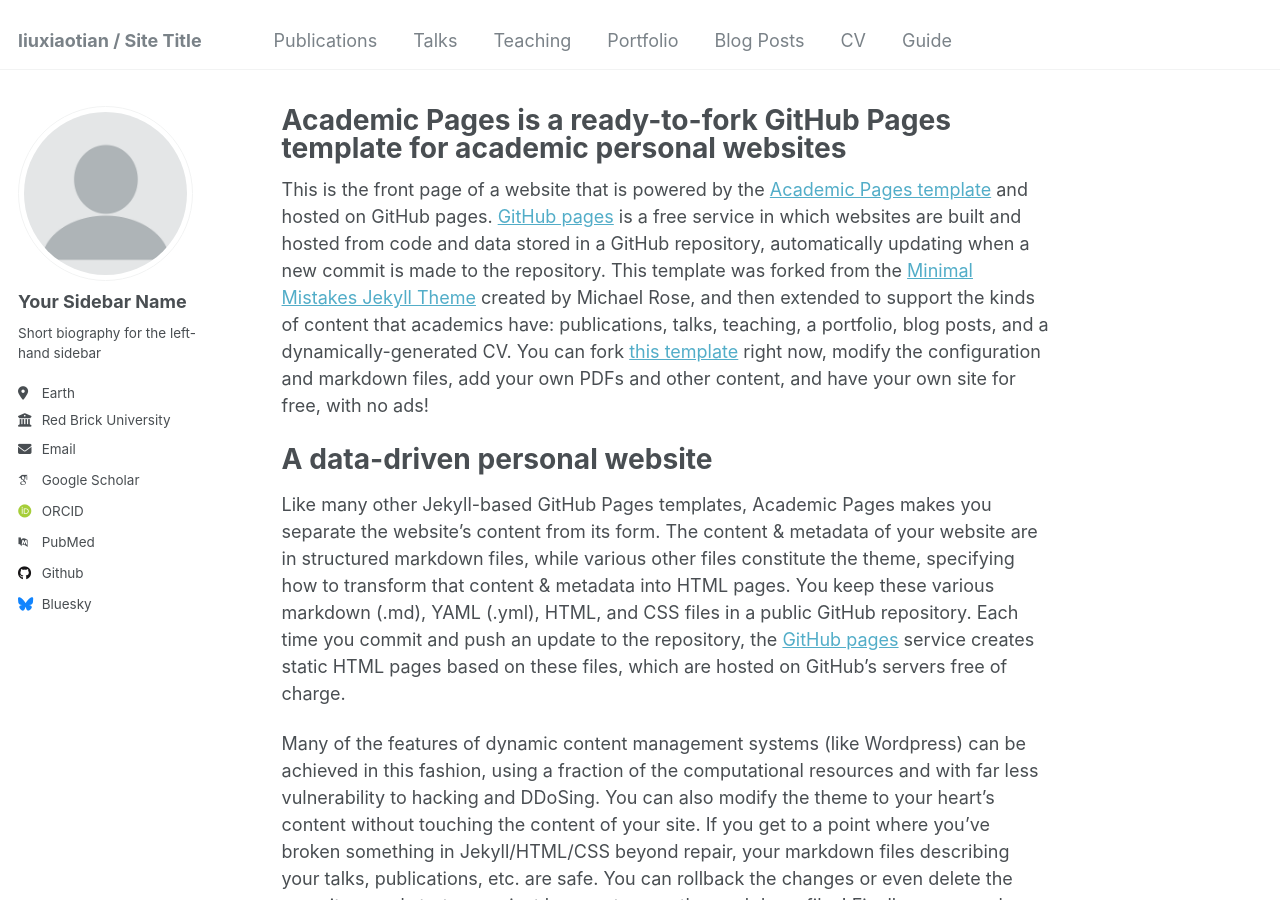
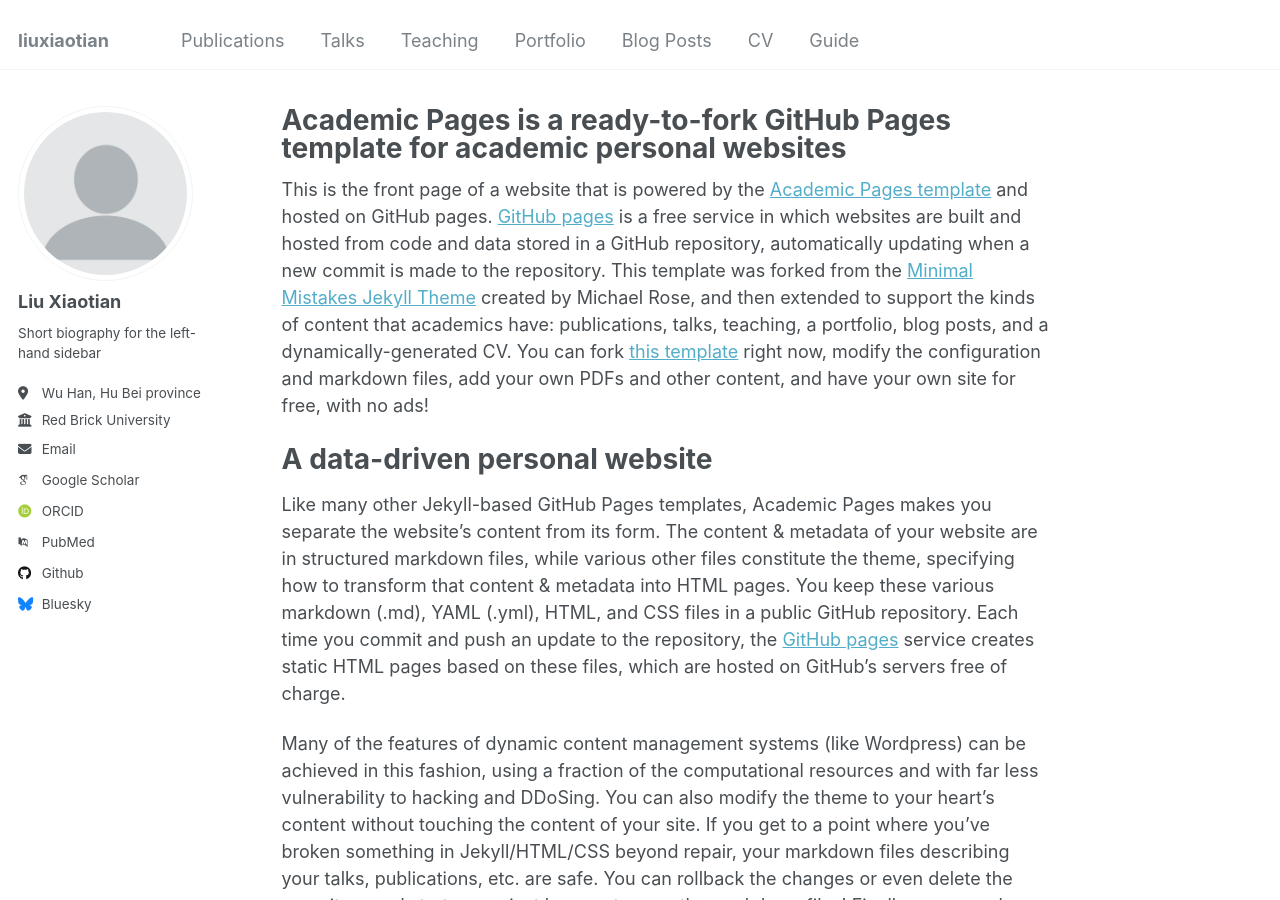
Before and after one commit to 2159156859/liuxiaotian.github.io, a Jekyll site: the page built from _pages/about.md, in a window 1280 px wide and 900 px high. Built offline with Jekyll 4.4.1, drawn with Linux system fonts in a browser that asks for light colours; some web fonts are replaced.

Commit message:
Update _config.yml

```diff
--- a/_config.yml
+++ b/_config.yml
@@ -8,7 +8,7 @@
 
 # Basic Site Settings
 locale                   : "en-US"
-title                    : "liuxiaotian / Site Title"
+title                    : "liuxiaotian"
 title_separator          : "-"
 name                     : &name "Your Name"
 description              : &description "personal description"
@@ -22,13 +22,13 @@ repository               : "academicpages/academicpages.github.io"
 author:
   # Biographic information
   avatar           : "profile.png"
-  name             : "Your Sidebar Name"
-  pronouns         : # example: "she/her"
+  name             : "Liu Xiaotian"
+  pronouns         : # example: "he/him"
   bio              : "Short biography for the left-hand sidebar"
-  location         : "Earth"
+  location         : "Wu Han, Hu Bei province"
   employer         : "Red Brick University"
   uri              : # URL
-  email            : "none@example.org"
+  email            : "2159156859@qq.com"
 
   # Academic websites
   arxiv            : # URL - Update with the correct link to your profile
```
